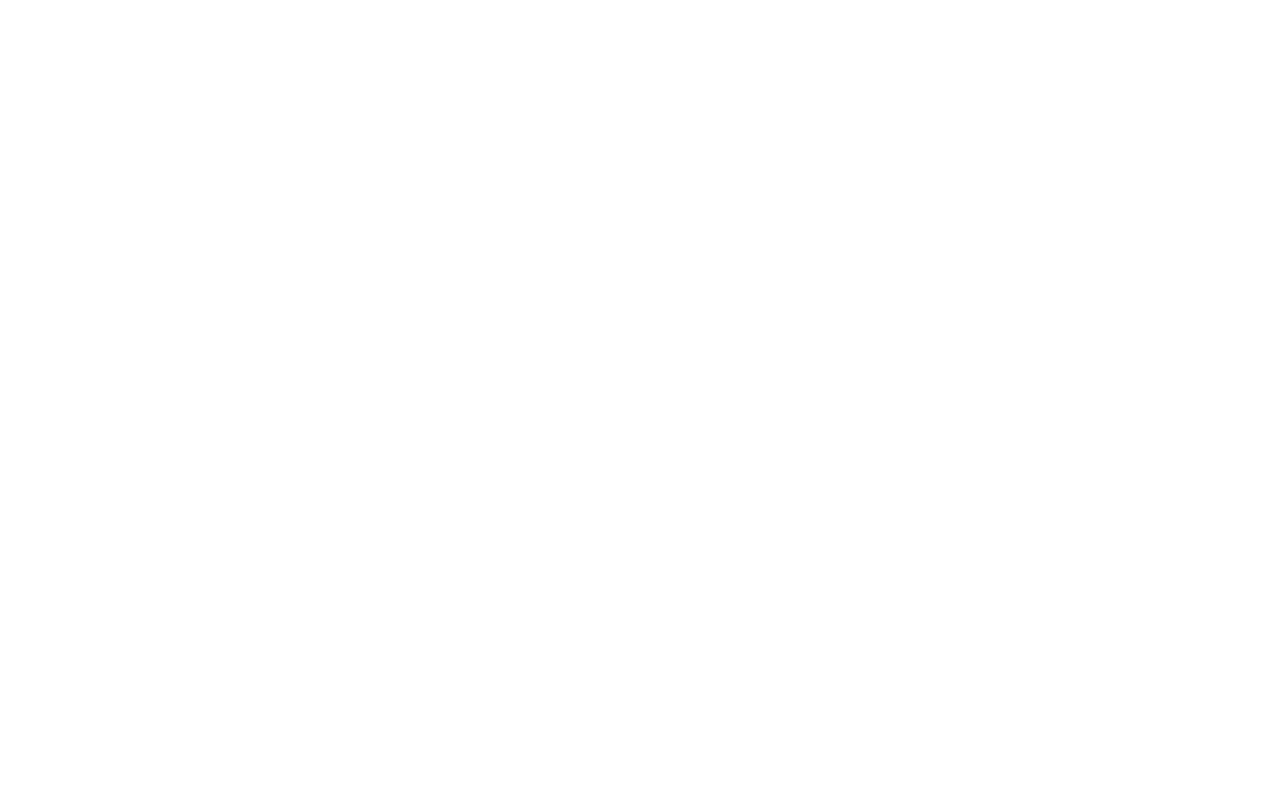
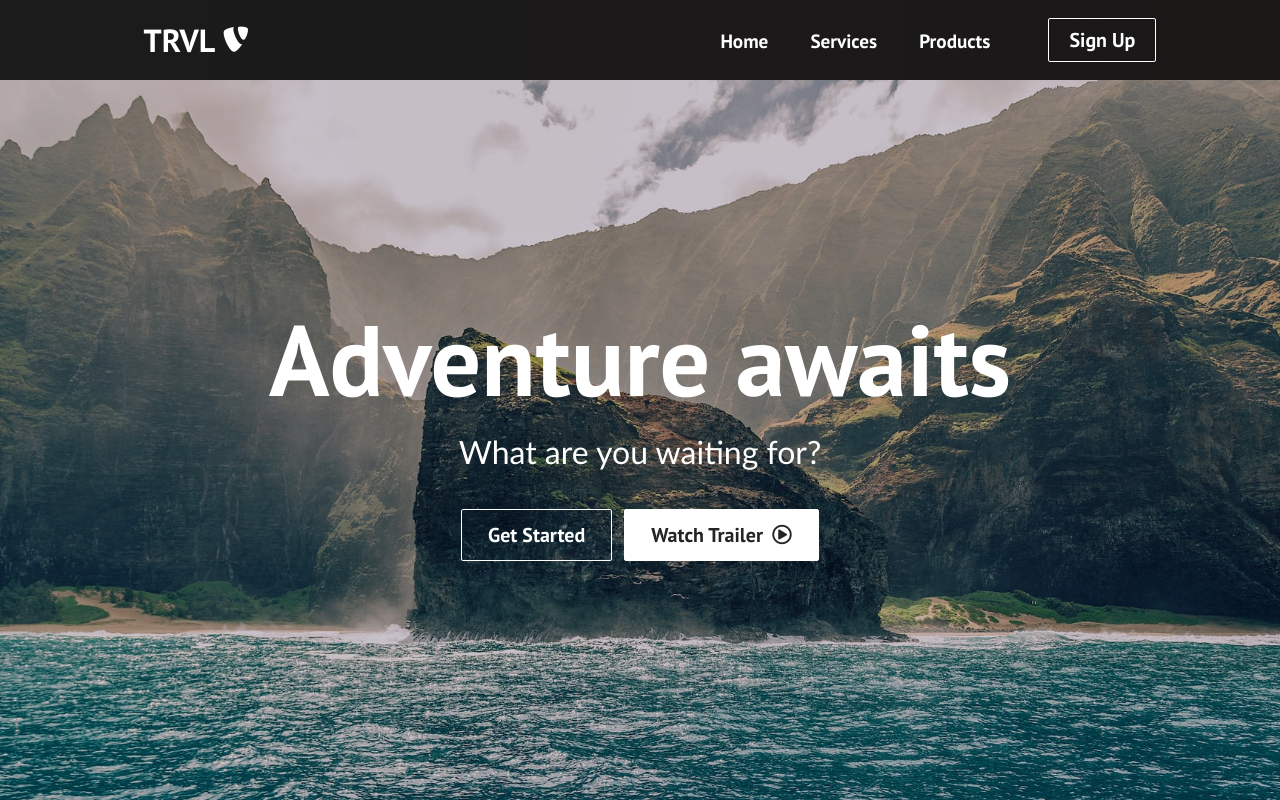
Before and after one commit to mukhtar-ali/react-yt-1, a React (Create React App) app: page /#/ in a window 1280 px wide. Shown: the top 800 px of the page. Built offline with nearby package versions, Linux system fonts and the light colour scheme.

Commit message:
Remove video background

```diff
--- a/src/App.js
+++ b/src/App.js
@@ -1,6 +1,6 @@
 import "./App.css";
 import Navbar from "./components/Navbar";
-import { HashRouter as Router, Routes, Route } from "react-router-dom";
+import { BrowserRouter as Router, Routes, Route } from "react-router-dom";
 import React from "react";
 import Home from "./components/pages/Home";
 import Services from "./components/pages/Services";
@@ -10,7 +10,7 @@
 function App() {
 	return (
 		<>
-			<Router basename={"/react-yt-1"}>
+			<Router basename={window.location.pathname || ""}>
 				<Navbar />
 				<Routes>
 					<Route path="/" excat element={<Home />} />
--- a/src/components/HeroSection.css
+++ b/src/components/HeroSection.css
@@ -7,7 +7,7 @@
 }
 
 .hero-container {
-	/* background: url('/images/img-home.jpg') center center/cover no-repeat; */
+	background: url("/images/img-home.jpg") center center/cover no-repeat;
 	height: 100vh;
 	width: 100%;
 	display: flex;
--- a/src/components/HeroSection.js
+++ b/src/components/HeroSection.js
@@ -6,7 +6,6 @@
 function HeroSection() {
 	return (
 		<div className="hero-container">
-			<video src="/videos/video-2.mp4" autoPlay loop muted />
 			<h1>Adventure awaits</h1>
 			<p>What are you waiting for?</p>
 			<div className="hero-btns">
```
Also changed, not shown: 1 other file (tests, documents, lock files or other folders).
